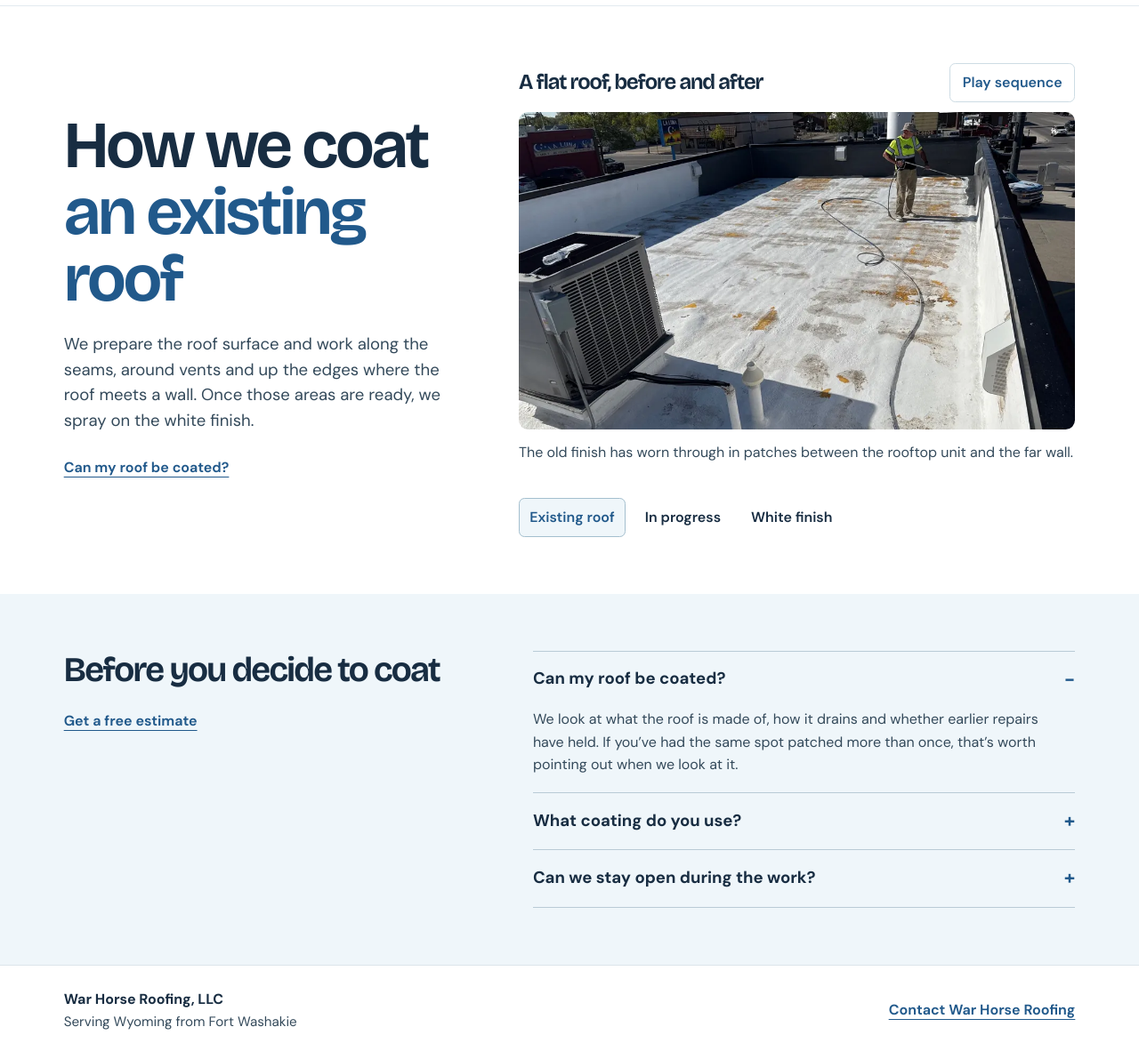
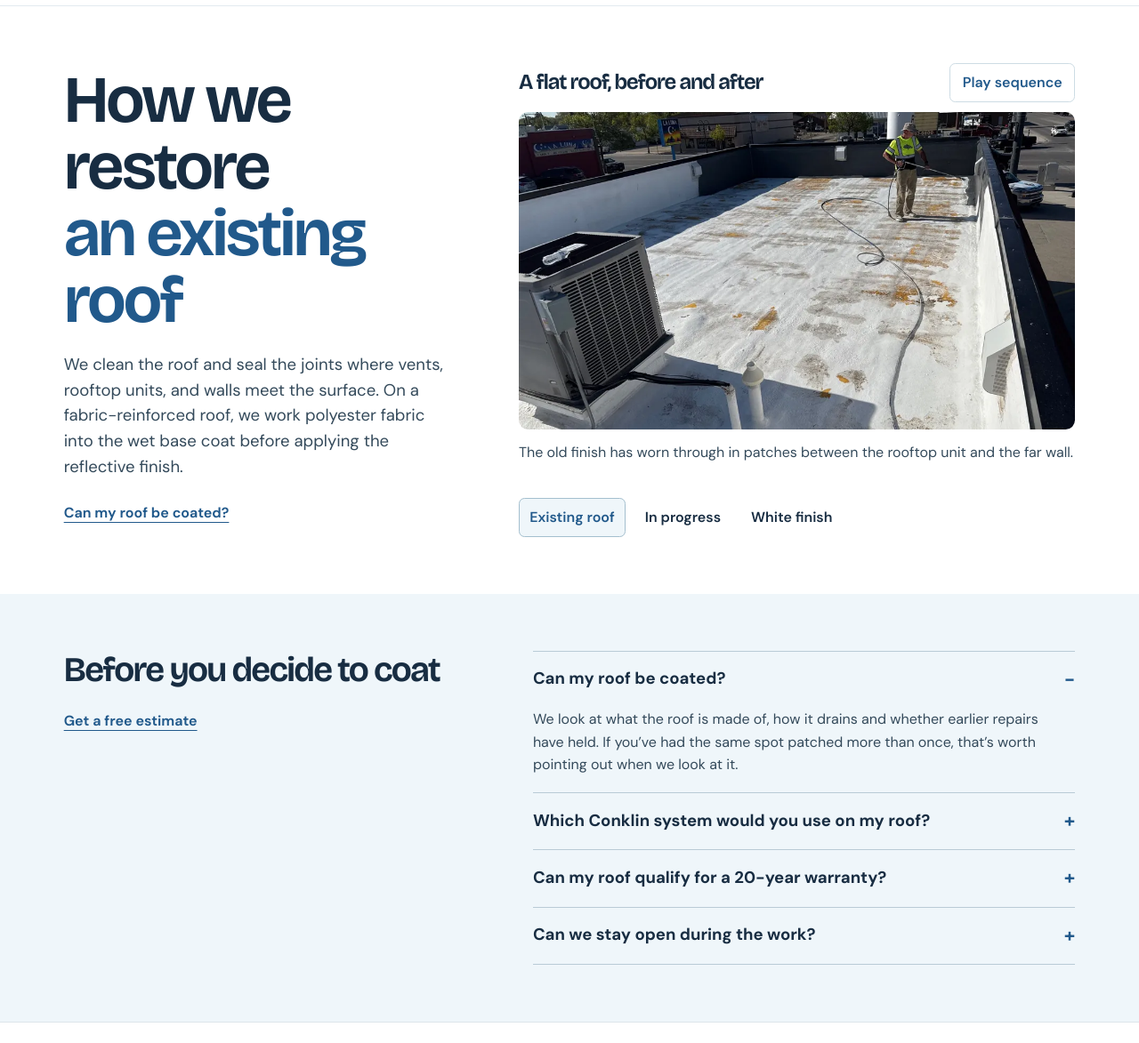
Before and after one commit to TylerWolfley/warhorse-roofing, a plain HTML site: page dist/services/index.html in a window 1280 px wide. Shown: the part 79-1252 px from the top of the page at 89% size. Drawn offline with Linux system fonts and the light colour scheme.

Commit message:
Explain Conklin roof restoration and eligibility for the PUMA XL warranty

```diff
--- a/dist/services/index.html
+++ b/dist/services/index.html
@@ -4,7 +4,7 @@
   <meta charset="utf-8">
   <meta name="viewport" content="width=device-width, initial-scale=1">
   <meta name="theme-color" content="#ffffff">
-  <meta name="description" content="Follow one commercial roof from a worn surface to a white finish, and learn what matters when choosing a coating for your building.">
+  <meta name="description" content="See how War Horse Roofing restores commercial roofs with Conklin systems, from reinforcing seams to applying the finish. Learn which roofs can qualify for a warranty.">
   <title>Commercial Roof Coating Services | War Horse Roofing</title>
   <link rel="icon" href="../assets/war-horse-roofing-logo.png" type="image/png">
   <link rel="preload" href="../assets/fonts/bricolage-grotesque.woff2" as="font" type="font/woff2" crossorigin>
@@ -30,8 +30,8 @@
   <main id="main">
     <div class="wrap service-lead">
       <header class="service-copy">
-        <h1>How we coat <span>an existing roof</span></h1>
-        <p class="lead">We prepare the roof surface and work along the seams, around vents and up the edges where the roof meets a wall. Once those areas are ready, we spray on the white finish.</p>
+        <h1>How we restore <span>an existing roof</span></h1>
+        <p class="lead">We clean the roof and seal the joints where vents, rooftop units, and walls meet the surface. On a fabric-reinforced roof, we work polyester fabric into the wet base coat before applying the reflective finish.</p>
         <a class="text-link" href="#roof-questions">Can my roof be coated?</a>
       </header>
       <section class="roof-sequence" id="roof-sequence" aria-labelledby="sequence-title">
@@ -67,8 +67,12 @@
             <p>We look at what the roof is made of, how it drains and whether earlier repairs have held. If you’ve had the same spot patched more than once, that’s worth pointing out when we look at it.</p>
           </details>
           <details>
-            <summary>What coating do you use?</summary>
-            <p>We’re an independent Conklin distributor. The roof you have determines which system we recommend. We can explain what preparation it needs and which warranty terms apply to your building.</p>
+            <summary>Which Conklin system would you use on my roof?</summary>
+            <p>We’re an independent Conklin distributor. On a metal roof, we use a rust-inhibiting primer, reinforce the seams, and seal the fasteners. A fabric-reinforced system uses polyester fabric across the whole roof. The layers form a continuous waterproof surface once the coating cures.</p>
+          </details>
+          <details>
+            <summary>Can my roof qualify for a 20-year warranty?</summary>
+            <p>Eligible Conklin PUMA XL systems can qualify for a limited manufacturer’s warranty of up to 20 years. Conklin must approve the warranty application. We’ll go over the system, coverage, and term that apply to your building when we prepare your estimate.</p>
           </details>
           <details>
             <summary>Can we stay open during the work?</summary>
```
Also changed, not shown: dist/index.html (+3 -3 lines).
